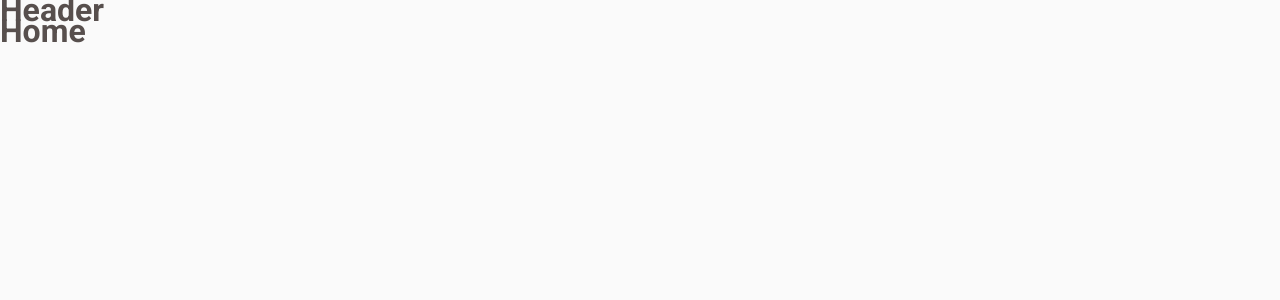
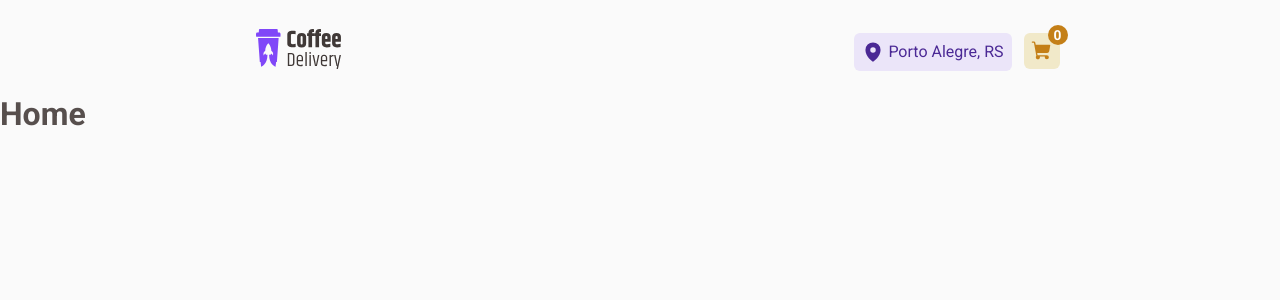
Before and after one commit to caio300/coffee-delivery, a React (Vite) app: page / in a window 1280 px wide. Shown: the top 300 px of the page. Built offline with nearby package versions, Linux system fonts and the light colour scheme.

Commit message:
Páginas e rotas - Componente: Header

```diff
--- a/package.json
+++ b/package.json
@@ -10,6 +10,7 @@
     "lint": "npx eslint src --ext .ts,.tsx"
   },
   "dependencies": {
+    "phosphor-react": "^1.4.1",
     "react": "^18.2.0",
     "react-dom": "^18.2.0",
     "react-router-dom": "^6.4.0",
--- a/src/components/Header/index.tsx
+++ b/src/components/Header/index.tsx
@@ -1,7 +1,34 @@
+import { NavLink } from 'react-router-dom'
+import {
+  ActionContainer,
+  HeaderContainer,
+  LocationSpan,
+  ShoppingCarContainer,
+} from './styles'
+
+import { MapPin, ShoppingCart } from 'phosphor-react'
+import LogoCoffee from '../../assets/logo-coffee.svg'
+
 export function Header() {
   return (
-    <div>
-      <h1>Header</h1>
-    </div>
+    <HeaderContainer>
+      <NavLink to="/" title="Home">
+        <span>
+          <img src={LogoCoffee} alt="" />
+        </span>
+      </NavLink>
+      <ActionContainer>
+        <LocationSpan>
+          <MapPin size={22} weight="fill" />
+          Porto Alegre, RS
+        </LocationSpan>
+        <NavLink to="/checkout" title="Shopping Car">
+          <ShoppingCarContainer>
+            <ShoppingCart size={22} weight="fill" />
+            <span>0</span>
+          </ShoppingCarContainer>
+        </NavLink>
+      </ActionContainer>
+    </HeaderContainer>
   )
 }
--- /dev/null
+++ b/src/components/Header/styles.ts
@@ -0,0 +1,55 @@
+import styled from 'styled-components'
+
+export const HeaderContainer = styled.header`
+  display: flex;
+  height: 6.5rem;
+  align-items: center;
+  justify-content: space-around;
+`
+
+export const ActionContainer = styled.div`
+  display: flex;
+  gap: 0.75rem;
+`
+
+export const LocationSpan = styled.span`
+  display: flex;
+  align-items: center;
+  gap: 0.25rem;
+  padding: 0.5rem;
+  background: ${(prop) => prop.theme['purple-light']};
+  color: ${(prop) => prop.theme['purple-dark']};
+  border-radius: 6px;
+`
+
+export const ShoppingCarContainer = styled.div`
+  position: absolute;
+  display: flex;
+  align-items: center;
+  justify-content: center;
+  border-radius: 6px;
+  padding: 0.5rem;
+  background: ${(prop) => prop.theme['yellow-light']};
+  color: ${(prop) => prop.theme['yellow-dark']};
+
+  svg {
+    position: absolute;
+  }
+
+  span {
+    position: relative;
+    display: flex;
+    align-items: center;
+    justify-content: center;
+    width: 1.25rem;
+    height: 1.25rem;
+    left: 1rem;
+    bottom: 1rem;
+    background: ${(prop) => prop.theme['yellow-dark']};
+    border-radius: 50%;
+    color: ${(prop) => prop.theme.white};
+    font-size: 0.86rem;
+    font-family: 'Roboto', sans-serif;
+    font-weight: bold;
+  }
+`
```
Also changed, not shown: src/assets/logo-coffee.svg (added), 1 other file (tests, documents, lock files or other folders).
